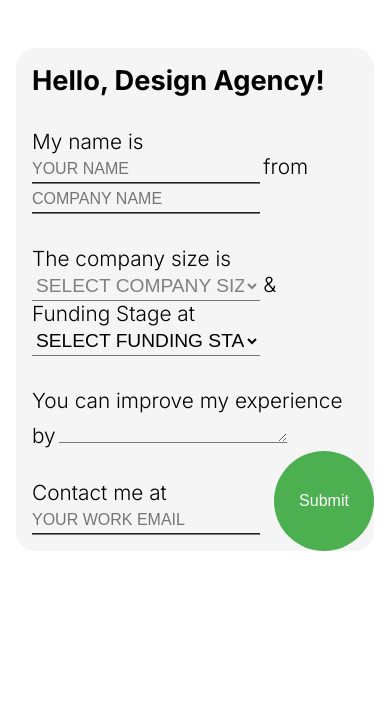
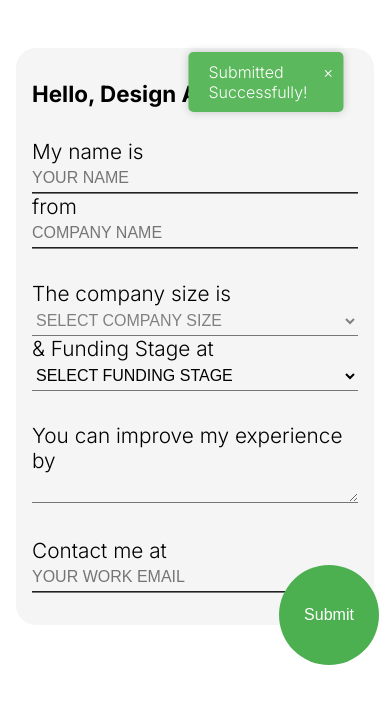
Before and after one commit to Ikwemogena/forms-check-learn, a plain HTML site: page index.html in a window 390 px wide. Drawn offline with Linux system fonts and the light colour scheme.

Commit message:
mobile responsiveness

```diff
--- a/index.html
+++ b/index.html
@@ -17,7 +17,7 @@
             <div>
 
             <!-- first-name -->
-            <label for="">My name is</label>
+            <label for="" id="space">My name is</label>
             <input type="text" type="text"
             id="name"
             name="name"
@@ -72,8 +72,8 @@
         </form>
 
         <!-- toast notif -->
-      <div id="notification" class="notification success">
-          <div class="message">The form has been submitted successfully!</div>
+      <div id="notification" class="notification success show">
+          <div class="message">Submitted Successfully!</div>
           <div class="close-btn">&times;</div>
       </div>
     </div>
--- a/style.css
+++ b/style.css
@@ -161,33 +161,32 @@ textarea {
     }
 
     h2 {
-        font-size: 1.7rem;
+        font-size: 1.4rem;
     }
 
     .form {
-        padding: 1rem;
+        padding: 2rem 1rem;
         margin: 1rem;
         font-size: 0.7rem;
     }
 
-    .container > div {
-        /* font-size: 2rem; */
-        /* padding-bottom: 2rem; */
+    .form > label {
+        padding-bottom: 2rem;
     }
 
     label {
         font-size: 1.3rem;
-        padding-bottom: 3rem;
+    }
 
-    }
+
     input, select, textarea {
-        width: 70%;
-        font-size: 1.2rem;
+        width: 100%;
+        font-size: 1rem;
     }
 
     button {
-        bottom: 0;
-        right: 0;
+        bottom: -40px;
+        right: -5px;
         width: 100px;
         height: 100px;
         font-size: 16px;
@@ -197,4 +196,19 @@ textarea {
         transform: scale(0.8);
     }
 
+    .notification {
+        font-size: 1rem;
+        position: fixed;
+        top:20px;
+        max-width: 500px;
+        left:60%;
+        transform: translateX(-50%);
+        padding: 10px 20px;
+        border-radius: 5px;
+        box-shadow: 0 0 10px rgba(0, 0, 0, 0.2);
+        opacity: 0;
+        transition: opacity 0.3s ease-in-out;
+        z-index: 9999;
+    }
+
 }
```
